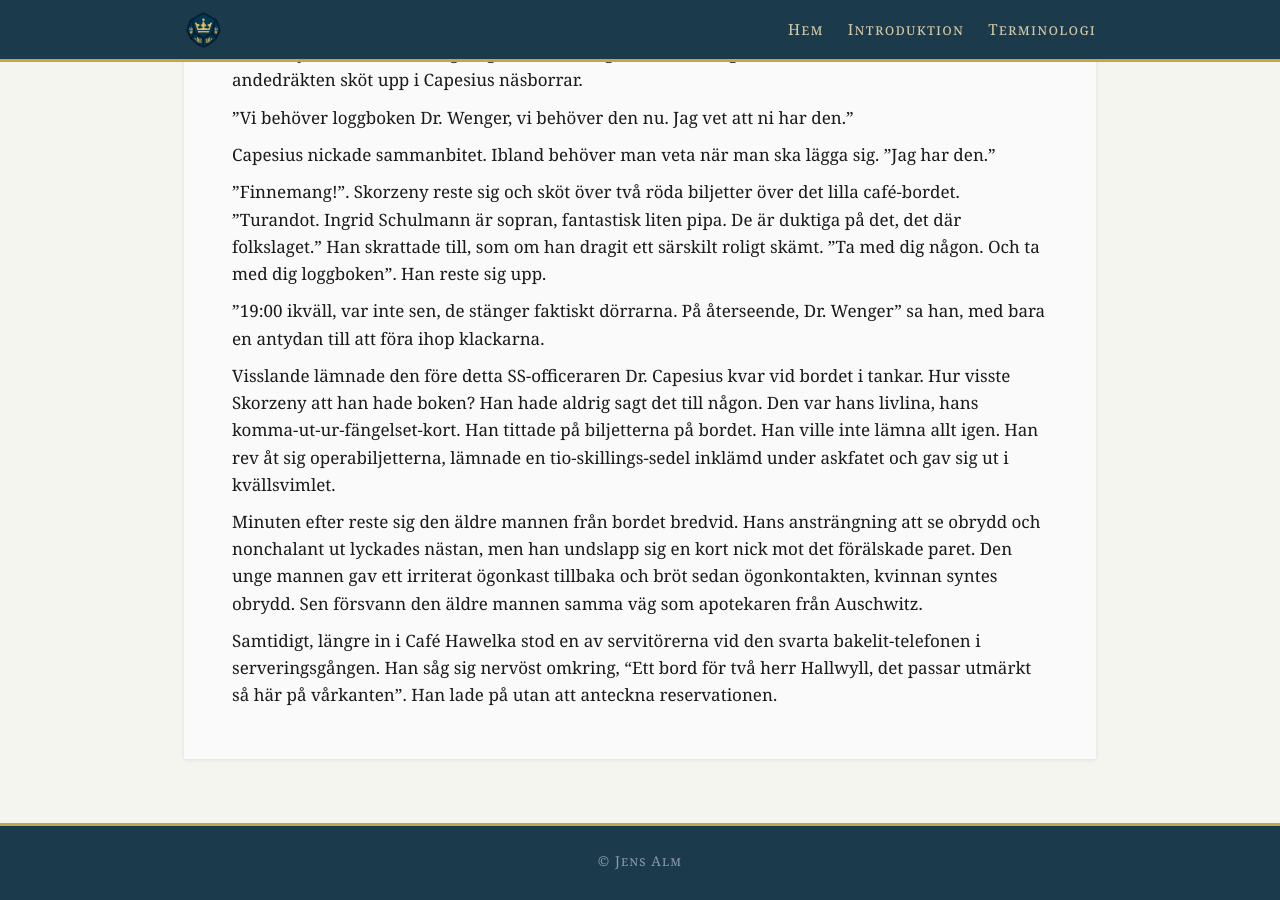
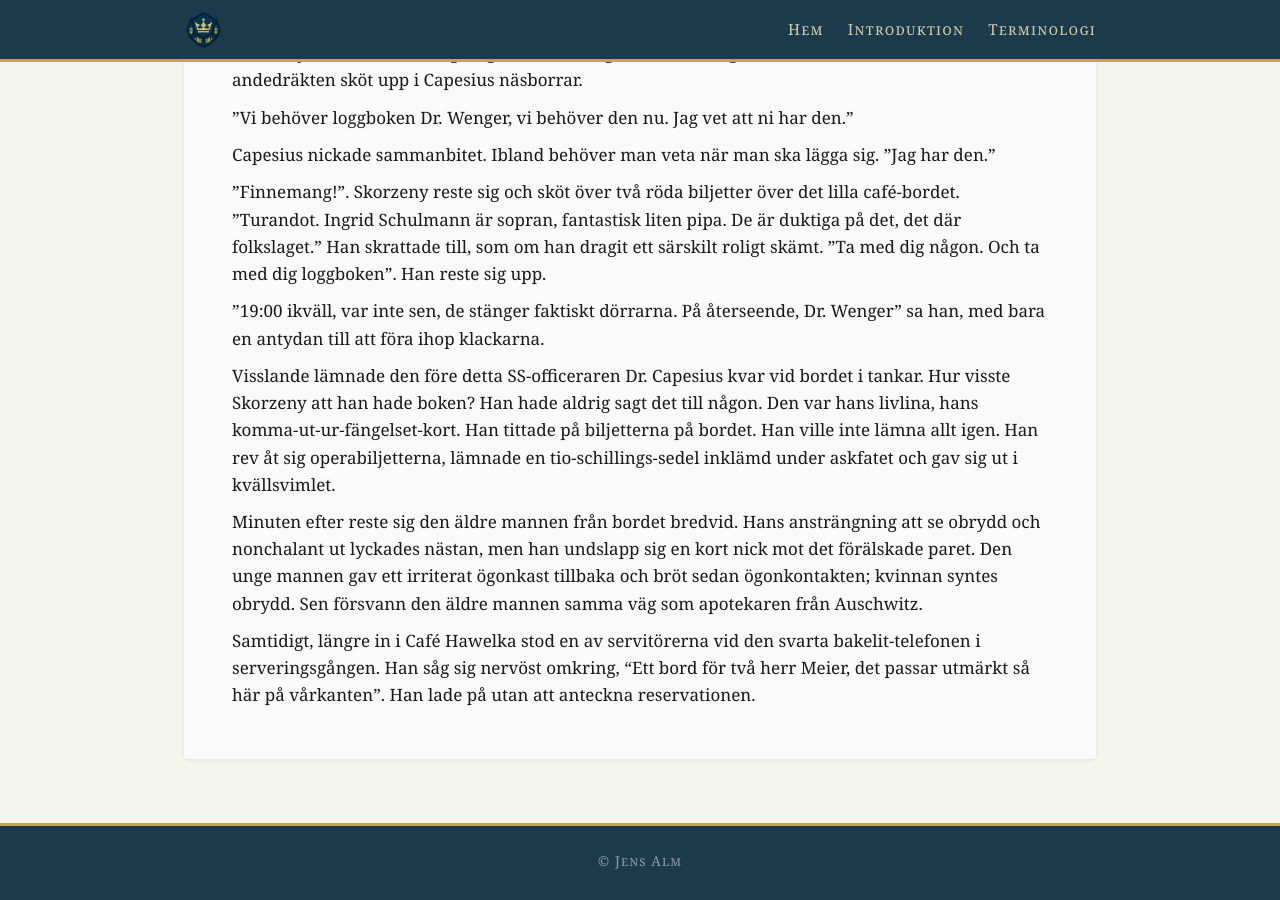
Before and after one commit to ulmus/Riket, a Jekyll site: the page built from Äventyr/Dödsängelns Testamente/En valsmelodi.md, in a window 1280 px wide and 900 px high, scrolled down 897 px. Built offline with Jekyll 4.4.1, drawn with Linux system fonts in a browser that asks for light colours; our own code applies the rules of GitHub Pages for plain Markdown files.

Commit message:
Updated from Octarine

```diff
--- a/Äventyr/Dödsängelns Testamente/En valsmelodi.md
+++ b/Äventyr/Dödsängelns Testamente/En valsmelodi.md
@@ -30,8 +30,8 @@
 
 ”19:00 ikväll, var inte sen, de stänger faktiskt dörrarna. På återseende, Dr. Wenger” sa han, med bara en antydan till att föra ihop klackarna.
 
-Visslande lämnade den före detta SS-officeraren Dr. Capesius kvar vid bordet i tankar. Hur visste Skorzeny att han hade boken? Han hade aldrig sagt det till någon. Den var hans livlina, hans komma-ut-ur-fängelset-kort. Han tittade på biljetterna på bordet. Han ville inte lämna allt igen. Han rev åt sig operabiljetterna, lämnade en tio-skillings-sedel inklämd under askfatet och gav sig ut i kvällsvimlet.
+Visslande lämnade den före detta SS-officeraren Dr. Capesius kvar vid bordet i tankar. Hur visste Skorzeny att han hade boken? Han hade aldrig sagt det till någon. Den var hans livlina, hans komma-ut-ur-fängelset-kort. Han tittade på biljetterna på bordet. Han ville inte lämna allt igen. Han rev åt sig operabiljetterna, lämnade en tio-schillings-sedel inklämd under askfatet och gav sig ut i kvällsvimlet.
 
-Minuten efter reste sig den äldre mannen från bordet bredvid. Hans ansträngning att se obrydd och nonchalant ut lyckades nästan, men han undslapp sig en kort nick mot det förälskade paret. Den unge mannen gav ett irriterat ögonkast tillbaka och bröt sedan ögonkontakten, kvinnan syntes obrydd. Sen försvann den äldre mannen samma väg som apotekaren från Auschwitz.
+Minuten efter reste sig den äldre mannen från bordet bredvid. Hans ansträngning att se obrydd och nonchalant ut lyckades nästan, men han undslapp sig en kort nick mot det förälskade paret. Den unge mannen gav ett irriterat ögonkast tillbaka och bröt sedan ögonkontakten; kvinnan syntes obrydd. Sen försvann den äldre mannen samma väg som apotekaren från Auschwitz.
 
-Samtidigt, längre in i Café Hawelka stod en av servitörerna vid den svarta bakelit-telefonen i serveringsgången. Han såg sig nervöst omkring, “Ett bord för två herr Hallwyll, det passar utmärkt så här på vårkanten”. Han lade på utan att anteckna reservationen.
+Samtidigt, längre in i Café Hawelka stod en av servitörerna vid den svarta bakelit-telefonen i serveringsgången. Han såg sig nervöst omkring, “Ett bord för två herr Meier, det passar utmärkt så här på vårkanten”. Han lade på utan att anteckna reservationen.
```
